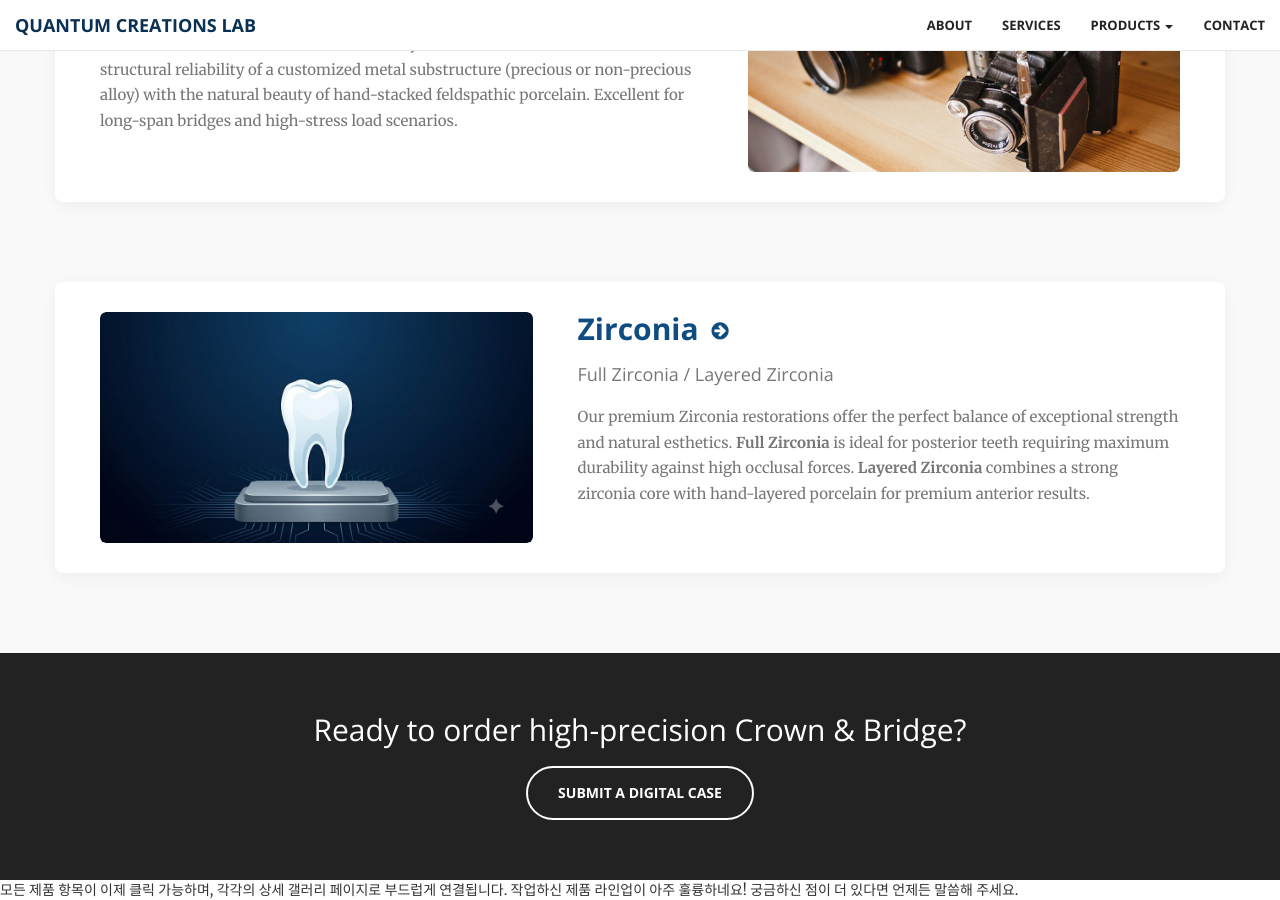
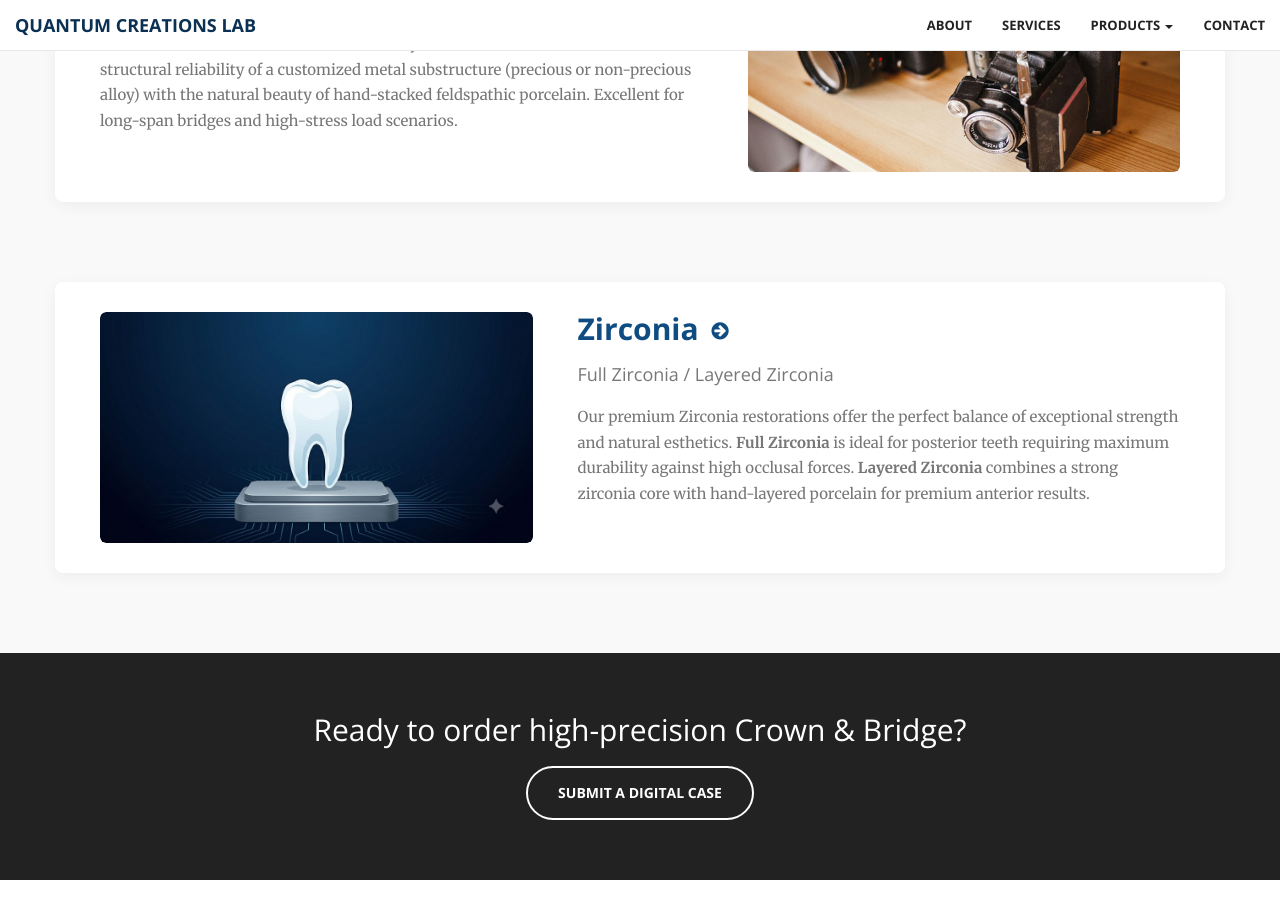
Before and after one commit to jj2hh/quantumlab, a Jekyll site: the page built from pages/products-crown.html, in a window 1280 px wide and 900 px high, scrolled down 1590 px. Built offline with Jekyll 4.4.1, drawn with Linux system fonts in a browser that asks for light colours; nearby versions of some CDN libraries; library files that are not in the unit come from our copies; a script that is not in the unit is left out.

Commit message:
Update products-crown.html

```diff
--- a/pages/products-crown.html
+++ b/pages/products-crown.html
@@ -126,5 +126,3 @@ permalink: /pages/products-crown.html
         </div>
     </div>
 </aside>
-
-모든 제품 항목이 이제 클릭 가능하며, 각각의 상세 갤러리 페이지로 부드럽게 연결됩니다. 작업하신 제품 라인업이 아주 훌륭하네요! 궁금하신 점이 더 있다면 언제든 말씀해 주세요.
```
